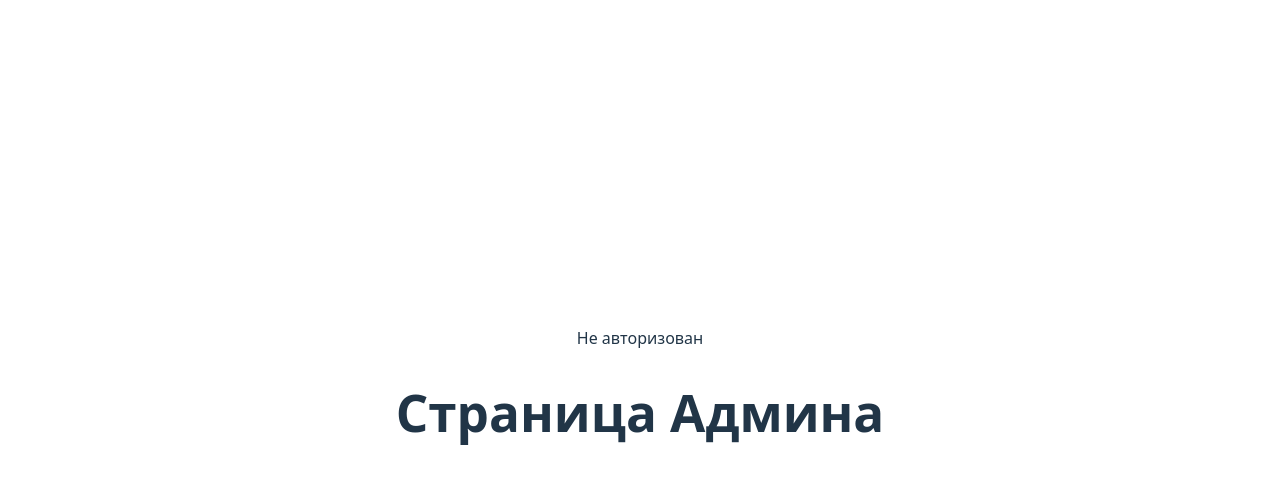
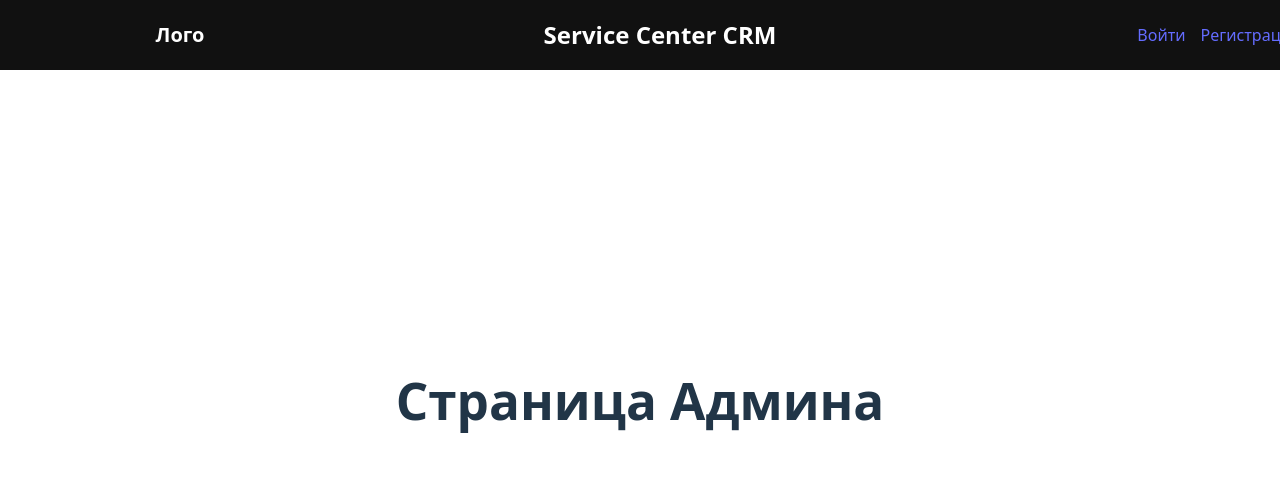
Before and after one commit to grifon2517/InfraCoreCRM-fullStack, a React app: page / in a window 1280 px wide. Shown: the top 484 px of the page. Built offline with nearby package versions, Linux system fonts and the light colour scheme; the HTML template or start-up script is replaced by a standard one.

Commit message:
Добавление лоадера, улчшение header

```diff
--- a/src/components/header.jsx
+++ b/src/components/header.jsx
@@ -1,26 +1,98 @@
 import { useSelector, useDispatch } from 'react-redux';
+import { Link, useNavigate } from 'react-router-dom';
+import { logout } from '../store/authActions';
 
-export function Header() {
-	const user = useSelector((state) => state.auth.user);
+export const Header = () => {
+	const { isAuth, user } = useSelector((state) => state.auth);
 	const dispatch = useDispatch();
+	const navigate = useNavigate();
 
-	const logout = () => {
-		localStorage.removeItem('token');
-		dispatch({ type: 'AUTH_LOGOUT' });
+	const handleLogout = () => {
+		dispatch(logout());
+		navigate('/login');
 	};
 
 	return (
-		<header>
-			{user ? (
-				<>
-					<span>
-						{user.login} ({user.role})
-					</span>
-					<button onClick={logout}>Выйти</button>
-				</>
-			) : (
-				<span>Не авторизован</span>
-			)}
+		<header style={styles.header}>
+			{/* LEFT — LOGO */}
+			<div style={styles.left}>
+				<Link to="/products" style={styles.logo}>
+					Лого
+				</Link>
+			</div>
+
+			{/* CENTER — TITLE */}
+			<div style={styles.center}>
+				<h2>Service Center CRM</h2>
+			</div>
+
+			{/* RIGHT — NAV */}
+			<div style={styles.right}>
+				{!isAuth && (
+					<>
+						<Link to="/login">Войти</Link>
+						<Link to="/register">Регистрация</Link>
+					</>
+				)}
+
+				{isAuth && user?.role === 'user' && (
+					<>
+						<Link to="/claims">Мои заявки</Link>
+						<span>{user.login}</span>
+						<button onClick={handleLogout}>Выйти</button>
+					</>
+				)}
+
+				{isAuth && user?.role === 'admin' && (
+					<>
+						<Link to="/orders">Заявки</Link>
+						<Link to="/users">Пользователи</Link>
+						<span>{user.login}</span>
+						<button onClick={handleLogout}>Выйти</button>
+					</>
+				)}
+			</div>
 		</header>
 	);
-}
+};
+
+const styles = {
+	header: {
+		position: 'fixed',
+		top: 0,
+		left: 0,
+		width: '100%',
+		height: '70px',
+		background: '#111',
+		color: '#fff',
+		display: 'flex',
+		alignItems: 'center',
+		justifyContent: 'space-between',
+		padding: '0 20px',
+		zIndex: 1000,
+	},
+
+	left: {
+		width: '25%',
+	},
+
+	center: {
+		width: '50%',
+		textAlign: 'center',
+	},
+
+	right: {
+		width: '25%',
+		display: 'flex',
+		gap: '15px',
+		justifyContent: 'flex-end',
+		alignItems: 'center',
+	},
+
+	logo: {
+		fontSize: '20px',
+		fontWeight: 'bold',
+		color: '#fff',
+		textDecoration: 'none',
+	},
+};
--- a/src/pages/admin-page/admin-orders/admin-orders.jsx
+++ b/src/pages/admin-page/admin-orders/admin-orders.jsx
@@ -1,8 +1,10 @@
 import { useEffect, useState } from 'react';
+import toast from 'react-hot-toast';
 import { getAllOrders, updateOrderStatus, deleteOrder } from '../../../api/admin';
 
 export const AdminOrdersPage = () => {
 	const [orders, setOrders] = useState([]);
+	const [loading, setLoading] = useState(true);
 
 	const fetchOrders = async () => {
 		try {
@@ -10,7 +12,9 @@ export const AdminOrdersPage = () => {
 			setOrders(res.data);
 		} catch (err) {
 			console.error(err);
-			alert('Ошибка загрузки заявок');
+			toast.error('Ошибка загрузки заявок');
+		} finally {
+			setLoading(false);
 		}
 	};
 
@@ -20,11 +24,18 @@ export const AdminOrdersPage = () => {
 
 	const handleStatusChange = async (id, status) => {
 		try {
-			await updateOrderStatus(id, status);
-			fetchOrders();
+			const res = await updateOrderStatus(id, status);
+
+			setOrders((prev) =>
+				prev.map((order) =>
+					order._id === id ? { ...order, status: res.data.order.status } : order,
+				),
+			);
+
+			toast.success('Статус обновлён');
 		} catch (err) {
 			console.error(err);
-			alert('Ошибка обновления статуса');
+			toast.error('Ошибка обновления статуса');
 		}
 	};
 
@@ -33,48 +44,73 @@ export const AdminOrdersPage = () => {
 
 		try {
 			await deleteOrder(id);
-			fetchOrders();
+
+			setOrders((prev) => prev.filter((order) => order._id !== id));
+
+			toast.success('Заявка удалена');
 		} catch (err) {
 			console.error(err);
-			alert('Ошибка удаления');
+			toast.error('Ошибка удаления');
 		}
 	};
 
+	if (loading) {
+		return <h2>Загрузка заявок...</h2>;
+	}
+
+	if (!orders.length) {
+		return <h2>Заявок пока нет</h2>;
+	}
+
 	return (
-		<div>
+		<div style={{ padding: 20 }}>
 			<h1>Админ — заявки</h1>
 
 			{orders.map((order) => (
-				<div key={order._id} style={{ border: '1px solid #ccc', margin: 10, padding: 10 }}>
+				<div
+					key={order._id}
+					style={{
+						border: '1px solid #ddd',
+						borderRadius: 10,
+						padding: 16,
+						marginBottom: 16,
+						background: '#475fac',
+					}}
+				>
 					<p>
-						<b>Пользователь:</b> {order.userId.login}
+						<b>Пользователь:</b> {order.userId?.login}
 					</p>
+
 					<p>
-						<b>Товар:</b> {order.productId.title}
+						<b>Товар:</b> {order.productId?.title}
 					</p>
+
 					<p>
 						<b>Тип:</b> {order.type}
 					</p>
+
 					<p>
-						<b>Комментарий:</b> {order.comment}
+						<b>Комментарий:</b> {order.comment || '—'}
 					</p>
 
-					<p>
+					<div style={{ marginTop: 10 }}>
 						<b>Статус:</b>
-					</p>
+
 						<select
 							value={order.status}
 							onChange={(e) => handleStatusChange(order._id, e.target.value)}
+							style={{ marginLeft: 10 }}
 						>
 							<option value="new">new</option>
 							<option value="in_progress">in progress</option>
 							<option value="done">done</option>
+							<option value="rejected">rejected</option>
 						</select>
+					</div>
 
-					<br />
-					<br />
-
-					<button onClick={() => handleDelete(order._id)}>Удалить</button>
+					<button onClick={() => handleDelete(order._id)} style={{ marginTop: 12 }}>
+						Удалить
+					</button>
 				</div>
 			))}
 		</div>
--- /dev/null
+++ b/src/store/index.js
@@ -0,0 +1 @@
+export * from './authActions';
```
Lines whose indentation alone changed are shown as unchanged.
